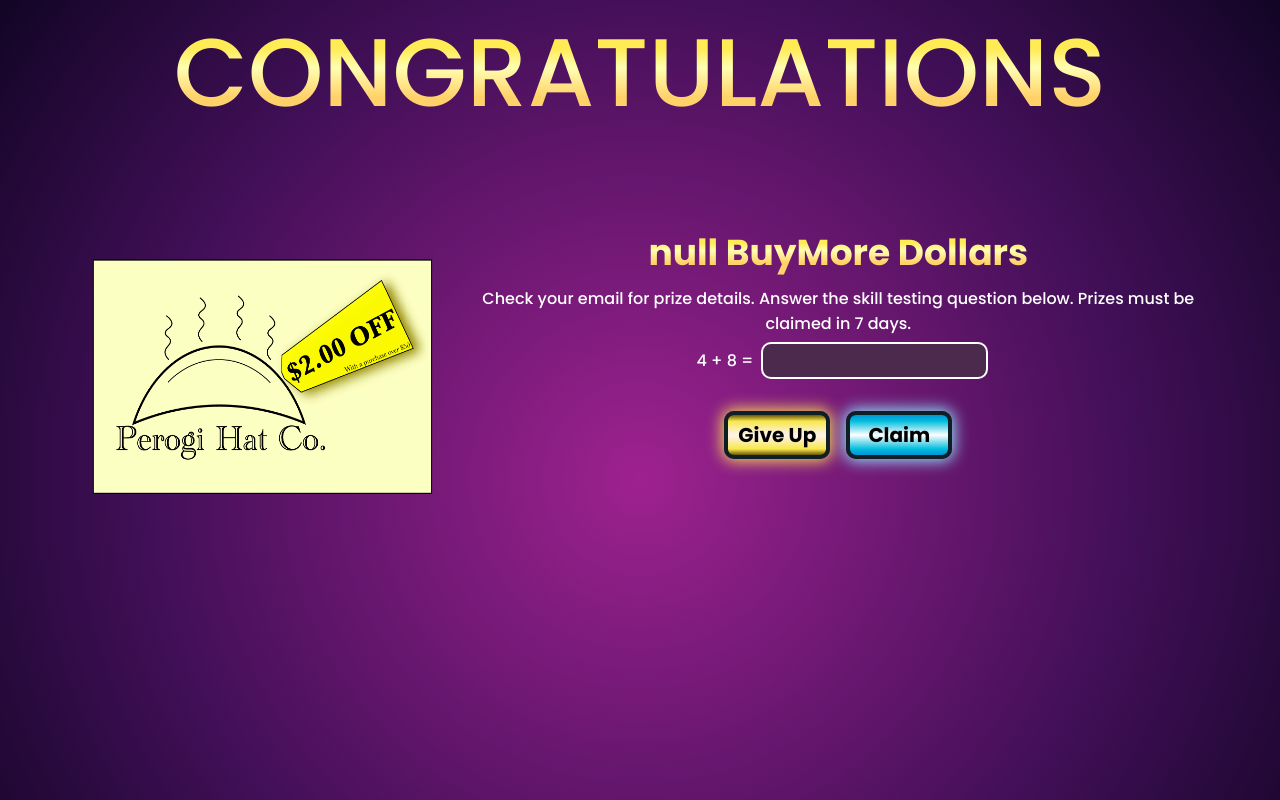
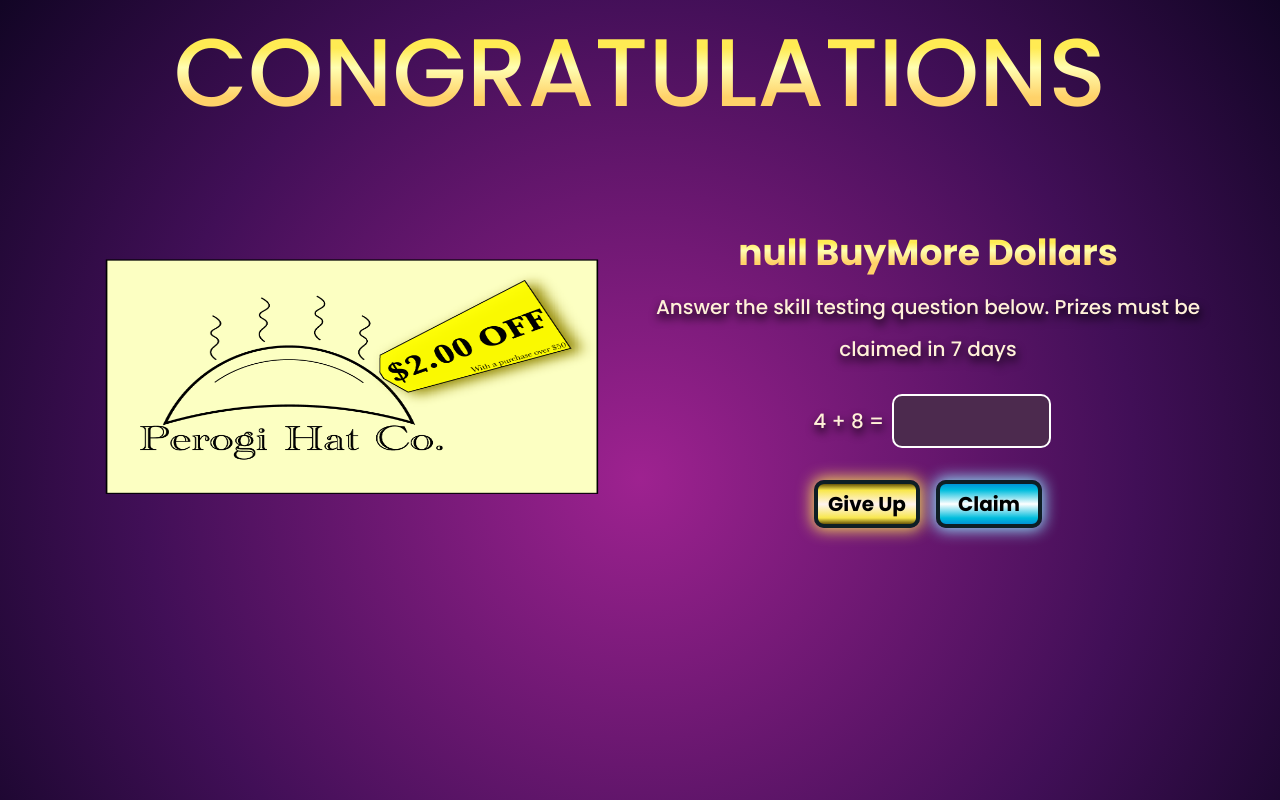
Before and after one commit to JacobSkraps/spinwin, a Next.js app: page /outcome in a window 1280 px wide. Shown: the top 800 px of the page. Built offline with nearby package versions, Linux system fonts and the light colour scheme; no server answers; a web font is replaced by a local one.

Commit message:
Final Styling for Outcome

```diff
--- a/src/app/(pages)/(game)/outcome/page.jsx
+++ b/src/app/(pages)/(game)/outcome/page.jsx
@@ -15,8 +15,12 @@ import secondPrize from "/public/sevenfiftybmd.png";
 import thirdPrize from "/public/hundredbmd.png";
 import fourthPrize from "/public/twentybmd.png";
 import coupon from "/public/coupon.png";
+
 import Link from 'next/link';
 import Image from 'next/image'
+
+import WinningPopup from "@/app/components/WinPopup";
+
 
 const firebaseConfig = {
     apiKey: "AIzaSyA5o7r3SowKoTVj11gnTvPHYq__qMzPDWo",
@@ -34,6 +38,7 @@ const db = getFirestore()
 
 export default function Outcome() {
     const mathCheckRef = useRef(null);
+    const [showPopup, setShowPopup] = useState(false);
 
     const [win, setWin] = useState('');
     const [value, setValue] = useState('');
@@ -112,7 +117,7 @@ export default function Outcome() {
             let subHeaderText = `${value} BuyMore Dollars`;
             mySubHeader.innerText = subHeaderText;
 
-            let firstPara = "Check your email for prize details. Answer the skill testing question below. Prizes must be claimed in 7 days.";
+            let firstPara = "Answer the skill testing question below. Prizes must be claimed in 7 days";
             myParaOne.innerText = firstPara;
             let secondPara = "4 + 8 =";
 
@@ -157,8 +162,7 @@ export default function Outcome() {
     });
 
     if (inputsValid){
-        console.log("ALL TRUE YIPPEEE")
-        redirect(`/form/guardianForm2`)
+        setShowPopup(true)
     } else{
         console.log("SOMETHIN FAILED WAHH")
     }
@@ -188,6 +192,7 @@ export default function Outcome() {
                         </form>
                     </div>
             </div>
+            <WinningPopup show={showPopup} onClose={() => setShowPopup(false)} />
         </div>
     );
 }
--- /dev/null
+++ b/src/app/components/WinPopUp.jsx
@@ -0,0 +1,20 @@
+import React from 'react';
+import { gsap } from 'gsap';
+import Link from 'next/link';
+
+const WinningPopup = ({ show, onClose }) => {
+    return (
+        <div className={`popup ${show ? 'show' : ''}`}>
+            <div className="popup-content">
+                <span className="close-btn" onClick={onClose}>&times;</span>
+                <h1 id='popup-header'>CLAIMED</h1>
+                <p className='outcomePara'>Your prize will be delivered to you hopefully in 60-90 business days with information to claim it</p>
+                <div id='claimBtn'>
+                    <Link href="">Claim</Link>
+                </div>
+            </div>
+        </div>
+    );
+};
+
+export default WinningPopup;
--- a/src/app/styles/game.css
+++ b/src/app/styles/game.css
@@ -26,6 +26,7 @@
     display: flex;
     flex-direction: column;
     text-align: center;
+    width: 50%;
   }
 
   #GameHeader{
@@ -98,8 +99,8 @@
     -webkit-text-fill-color: transparent;
     background-clip: text;
   }
-  #OutcomeDisplay{
-    width: 60%;
+  .OutcomeDisplay{
+    width: 50%;
   }
   #outcomeSubHeader{
     width: 100%;
@@ -116,9 +117,11 @@
   }
   .outcomePara{
     font-family: 'poppins';
-    font-weight: 500;
-    font-size: 1rem;
-    color: white;
+    font-weight: 400;
+    font-size: 1.25rem;
+    line-height: 42px;
+    color: #FFF1D8;
+    filter: drop-shadow(1px 5px 5px Black);
     margin: 6px 8px;
     text-align: center;
     /* max-width: 40%; */
@@ -216,6 +219,7 @@
     text-align: center;
 }
 #outcomeMathContainer{
+  margin: 24px;
   display: flex;
   text-align: center;
   justify-content: center;
@@ -230,6 +234,25 @@
   font-weight: 500;
   width: 30%;
   min-width: 80px;
+}
+#claimBtn{
+  background: linear-gradient(180deg, #695507 0%, #F8E74C 15.49%, #FFF3EF 50.49%, #F8E74C 84.99%, #695507 100%);
+  box-shadow: 0px 0px 15px 2px #F8D757;
+  margin: auto;
+  width: 106px;
+  height: 48px;
+  border: 4px solid #0E1F25;
+  border-radius: 10px;
+  display: flex;
+  font-family: 'Poppins';
+  font-style: normal;
+  font-weight: 700;
+  font-size: 1.25rem;
+  line-height: 30px;
+  align-items: center;
+  justify-content: center;
+  color: #000000;
+  cursor: pointer;
 }
 
 @media only screen and (max-width: 480px) {
@@ -246,6 +269,9 @@
     .GameInteract{
         width: 100%;
     }
+    .OutcomeDisplay{
+      width: 100%;
+  }
     #GameHeader{
         padding: 0;
         font-size: 4rem;
```
Also changed, not shown: src/app/components/LosePopUp.jsx (added, +17 -0 lines).
